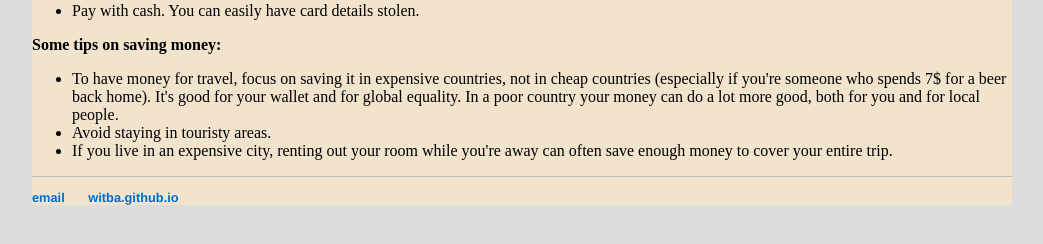
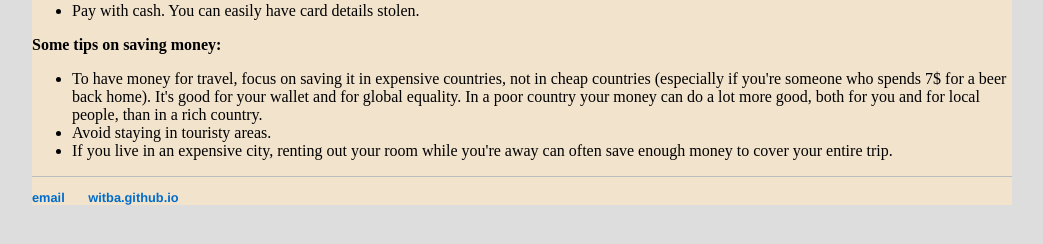
Before and after one commit to witba/witba.github.io, a Jekyll site: the page built from travel/money.html, in a window 1280 px wide. Shown: the part 498-742 px from the top of the page, without its empty margins (118-1161 px from the left). Built offline with Jekyll 4.4.1, drawn with Linux system fonts in a browser that asks for light colours.

Commit message:
Update money.html

```diff
--- a/travel/money.html
+++ b/travel/money.html
@@ -23,7 +23,7 @@ HANDLING MONEY<br>
 </ul>
 <b>Some tips on saving money:</b><br>
 <ul>
-<li>To have money for travel, focus on saving it in expensive countries, not in cheap countries (especially if you're someone who spends 7$ for a beer back home). It's good for your wallet and for global equality. In a poor country your money can do a lot more good, both for you and for local people.
+<li>To have money for travel, focus on saving it in expensive countries, not in cheap countries (especially if you're someone who spends 7$ for a beer back home). It's good for your wallet and for global equality. In a poor country your money can do a lot more good, both for you and for local people, than in a rich country.
 <li>Avoid staying in touristy areas.
 <li>If you live in an expensive city, renting out your room while you're away can often save enough money to cover your entire trip.
 </ul>
```
